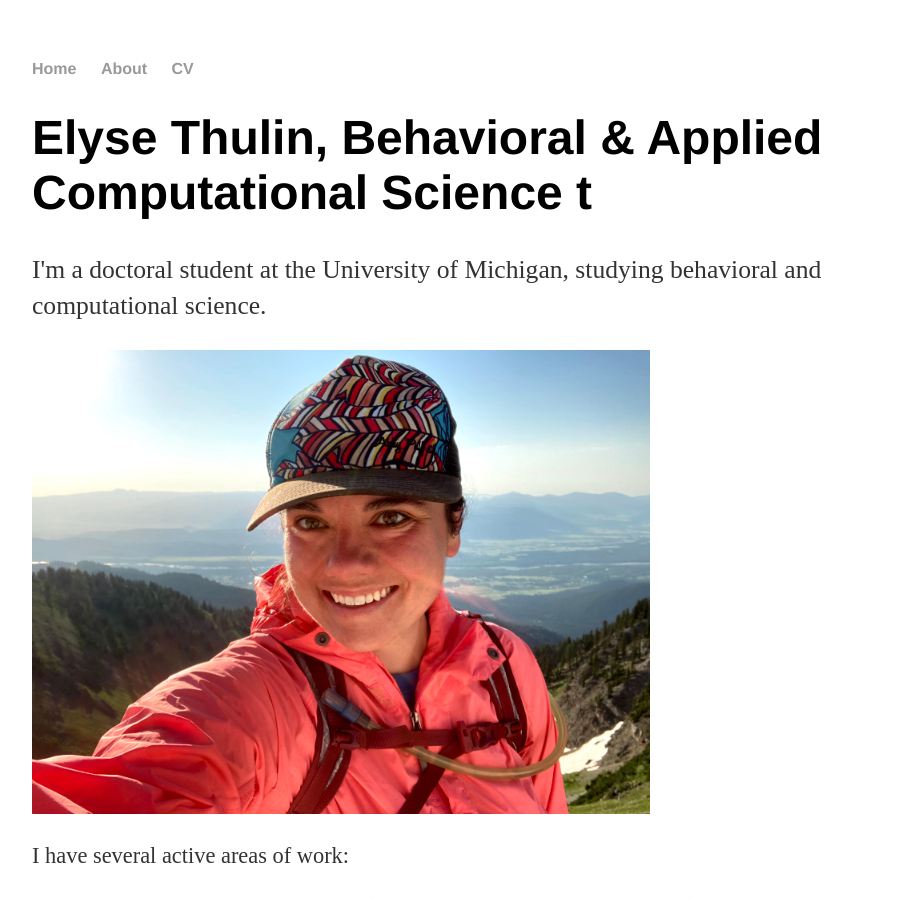
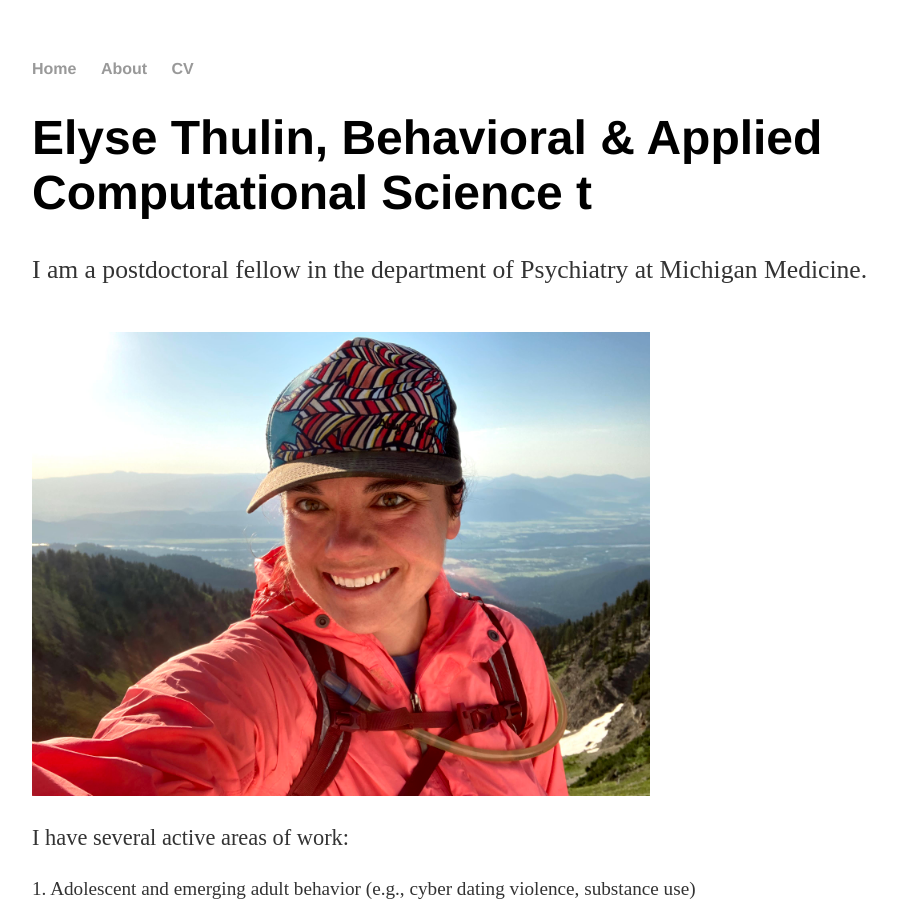
Before and after one commit to elysethulin/elysethulin.github.io, a Jekyll site: the page built from index.html, in a window 1280 px wide and 900 px high. Shown: the whole window, without its empty margins (160-1057 px from the left). Built offline with Jekyll 4.4.1, drawn with Linux system fonts in a browser that asks for light colours.

Commit message:
Update index.html

```diff
--- a/index.html
+++ b/index.html
@@ -4,9 +4,9 @@ title: Elyse Thulin, Social Scientist and Outdoor Enthusiast
 ---
 <div class="blurb">
 	<h1>Elyse Thulin, Behavioral & Applied Computational Science t</h1>
-		<p style="font-size:160%;">I'm a doctoral student at the University of Michigan, studying behavioral and computational science.</p>
-		<img src="IMG_0163.jpg" alt="text descriptor" width="617.6" height="464">
-		<p style="font-size:140%;">I have several active areas of work:
+		<p style="font-size:160%;">I am a postdoctoral fellow in the department of Psychiatry at Michigan Medicine. </p>
+		<br><img src="IMG_0163.jpg" alt="text descriptor" width="617.6" height="464">
+		<br> <p style="font-size:140%;">I have several active areas of work:
 			<p style="font-size:120%;"> 1. Adolescent and emerging adult behavior (e.g., cyber dating violence, substance use)
 			<br> 2. Applications of computer science within addiction and substance use recovery
 			<br> 3. Mental health, relationships and substances used in collegiant populations </p>
```
